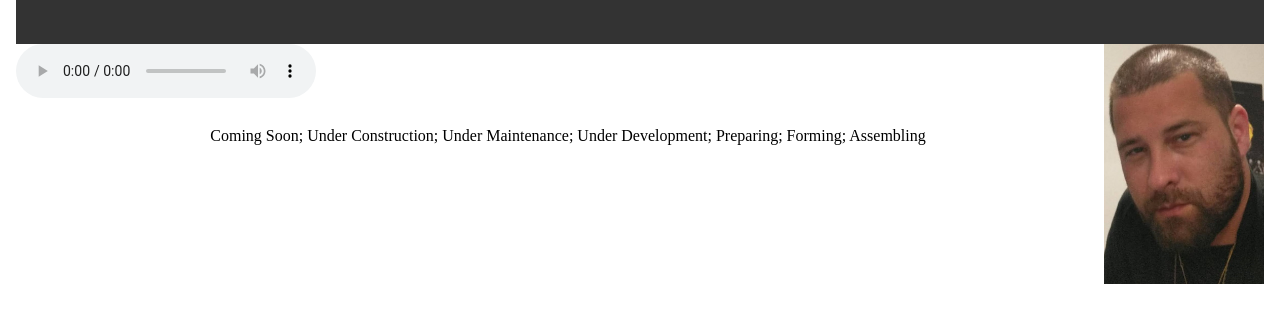
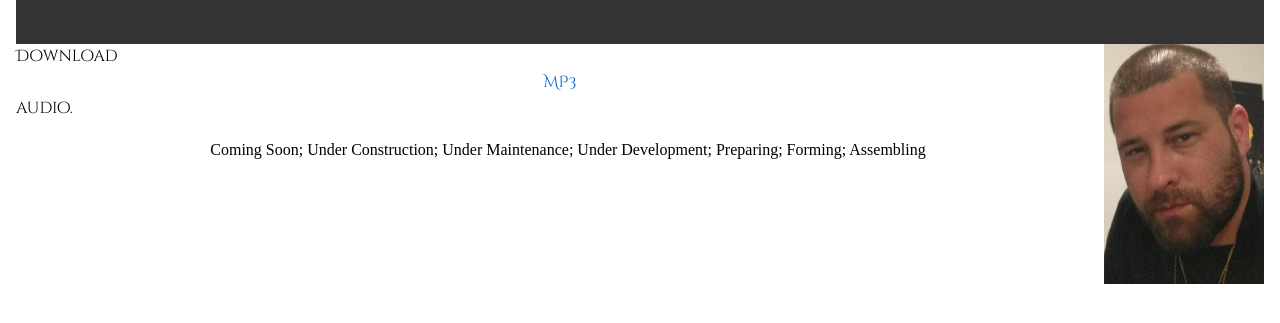
Before and after one commit to SeanJ-Source/myWebsite, a plain HTML site: page about.html in a window 1280 px wide. Shown: the part 193-516 px from the top of the page. Drawn offline with Linux system fonts and the light colour scheme; a web font is replaced by a local one.

Commit message:
Update about.html

```diff
--- a/about.html
+++ b/about.html
@@ -32,13 +32,13 @@
     </div>
 
 
-   <audio controls>
+   <notanaudio controls>
       <source src="Untitled 4.wav" type="audio/mpeg" />
+   </notanaudio>
+      <notanaudio>
+        Download <a href="Untitled 4.wav" download="myAudio.mp3">MP3</a> audio.
 
-      <p>
-        Download <a href="Untitled 4.wav" download="myAudio.mp3">MP3</a> audio.
-      </p>
-    </audio>
+    </notanaudio>
 
 
 
```
